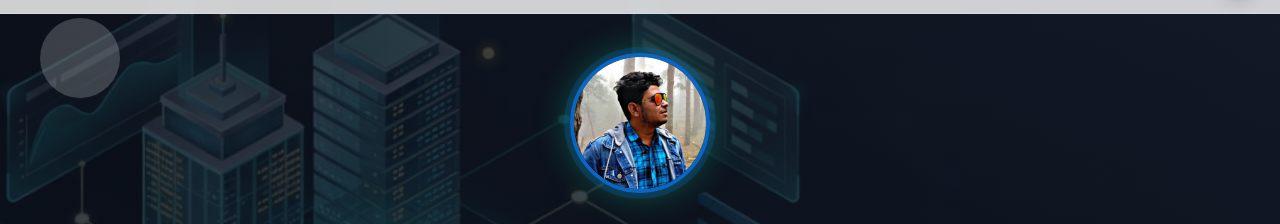
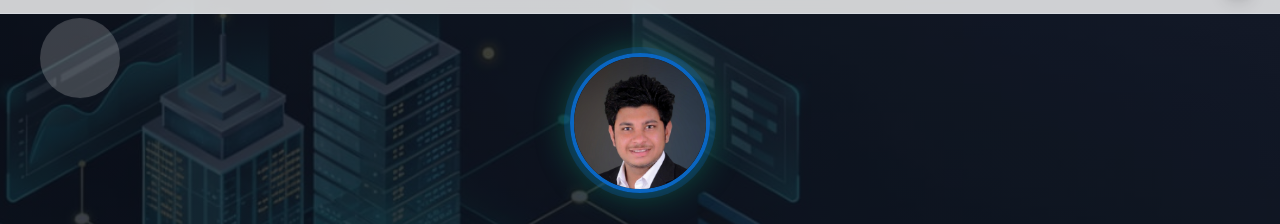
Before and after one commit to saranj03/Saravanan_Portfolio, a plain HTML site: page index.html in a window 1280 px wide. Shown: the part 59-283 px from the top of the page. Drawn offline with nearby package versions, Linux system fonts and the light colour scheme.

Commit message:
Update index.html

```diff
--- a/index.html
+++ b/index.html
@@ -117,7 +117,7 @@
   <section class="hero-section flex flex-col items-center justify-center text-white px-6 pt-20 pb-32 relative overflow-hidden">
     <div class="absolute inset-0 bg-black/10"></div>
 
-    <img src="SaravananJ.jpg" alt="Saravanan J" class="profile-pic-centered">
+    <img src="IMG_20260401_213142.png" alt="Saravanan J" class="profile-pic-centered">
 
     <div class="absolute top-20 left-10 w-20 h-20 bg-white/20 rounded-full floating"></div>
     <div class="absolute top-1/2 right-20 w-32 h-32 bg-white/10 rounded-full floating" style="animation-delay: -2s;"></div>
```
